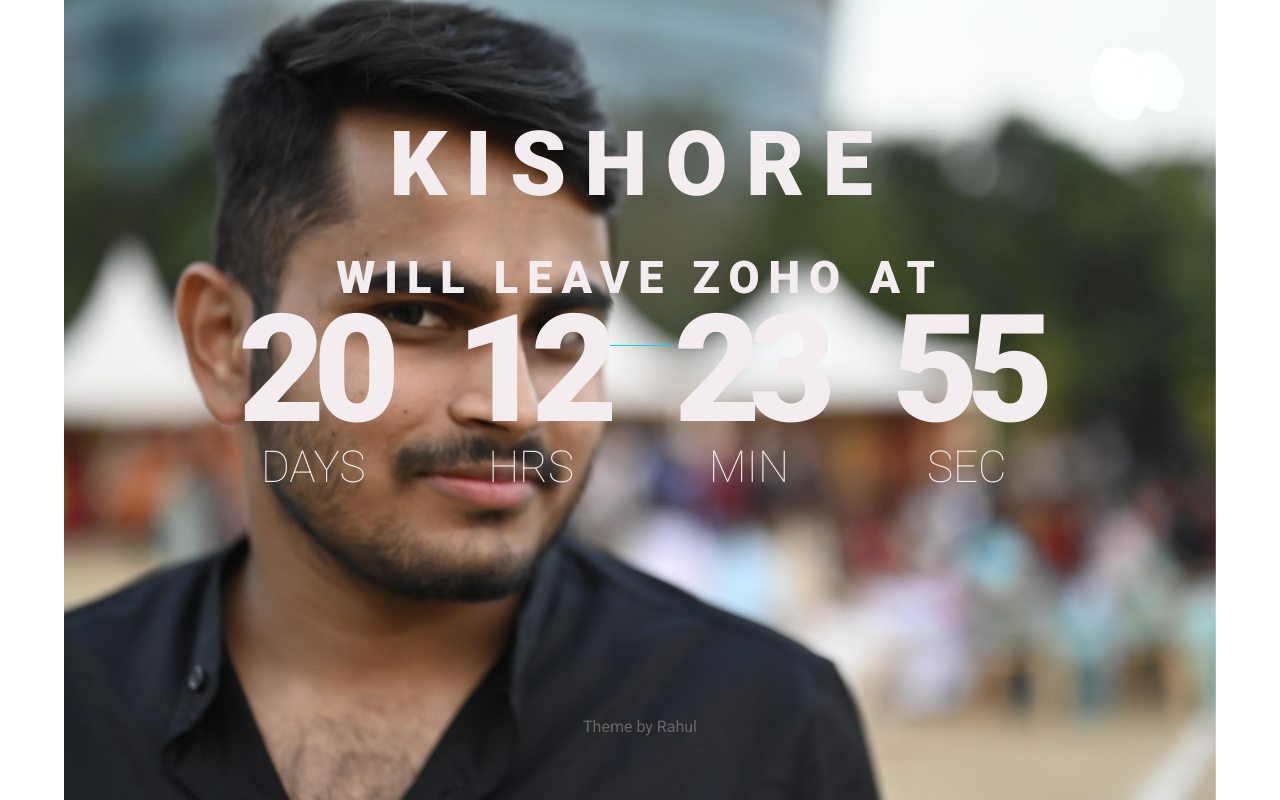
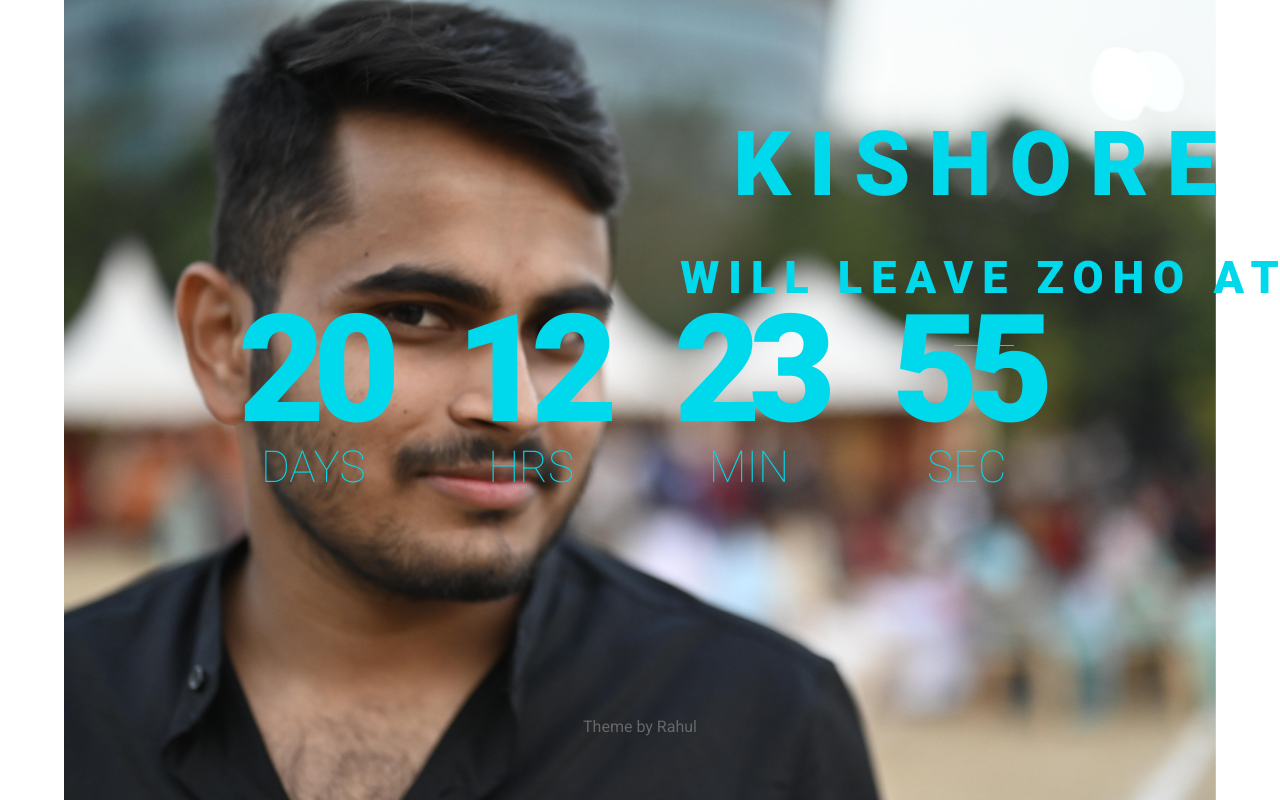
Before and after one commit to surya-rahul/kishore, a plain HTML site: page index.html in a window 1280 px wide. Drawn offline with Linux system fonts and the light colour scheme.

Commit message:
Update style.css
css update

```diff
--- a/css/style.css
+++ b/css/style.css
@@ -58,11 +58,11 @@
 h1, h2 { margin: 0; }
 
 h1 {
-	font-size: 60px;
+	font-size: 30px;
 	font-weight: 800;
 	line-height: 80px;
 	letter-spacing: -0.08em;
-	color: #f3edf0;
+	color: #00d9ec;
 }
 
 h2 {
@@ -71,7 +71,8 @@
 	line-height: 1em;
 	letter-spacing: 0.2em;
 	text-transform: uppercase;
-	color: #f3edf0;
+	color: #00d9ec;
+	left:344px;
 }
 
 h3 {
@@ -80,7 +81,7 @@
 	line-height: 1em;
 	letter-spacing: 0.2em;
 	text-transform: uppercase;
-	color: #f3edf0;
+	color: #00d9ec;
 }
 
 #countdown div span {
@@ -174,6 +175,7 @@
 	position: absolute;
 	z-index: 2;
 	top: 10%;
+	left: 344px !important;
 }
 
 .line {
@@ -769,7 +771,7 @@
 
 @media all and (min-width: 1400px) {
 	/* HERO */
-	h1 { font-size: 160px; line-height: 160px; }
+	h1 { font-size: 120px; line-height: 160px; }
 	.sub-title { font-size: 25px; line-height: 25px; margin-top: 20px; }
 	/* POSITIONING */
 	.depth-5 {
@@ -999,7 +1001,7 @@
 	left: 0;
 	width: 100%;
 	height: 100%;
-	/* background: url(../images/404-background.jpg) no-repeat center; */
+	/* background: url(../images/404-background.jpg) no-repeat center;    h23*/
 	background-size: cover;
 	text-align: center;
 }
```
